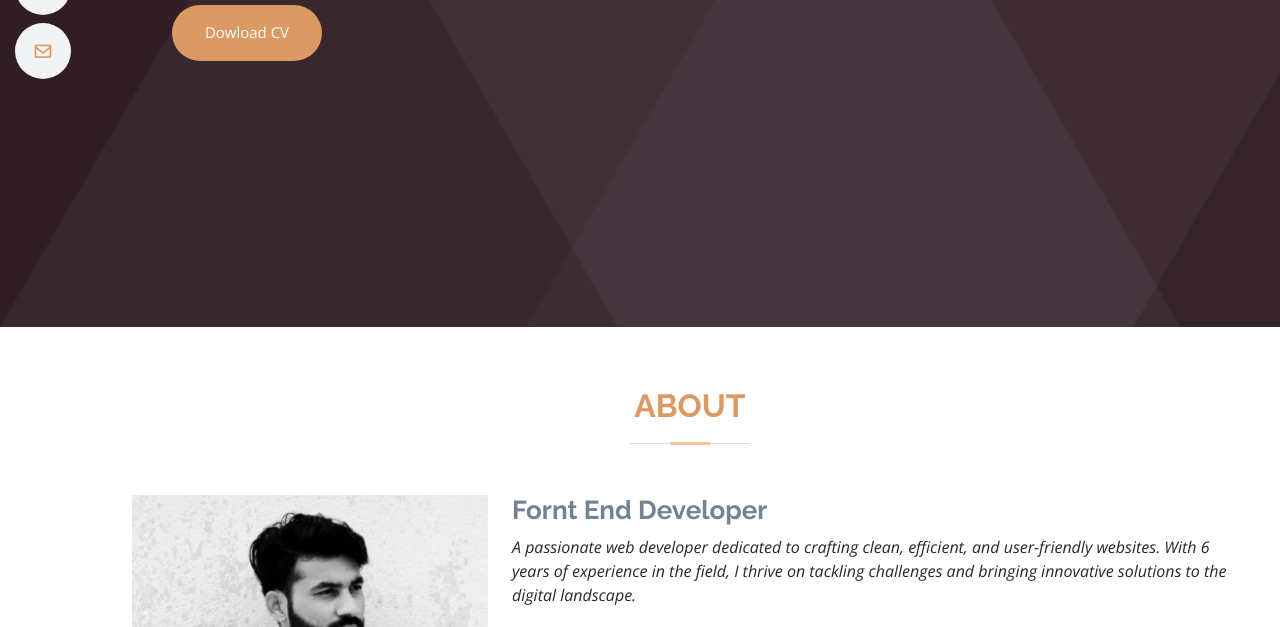
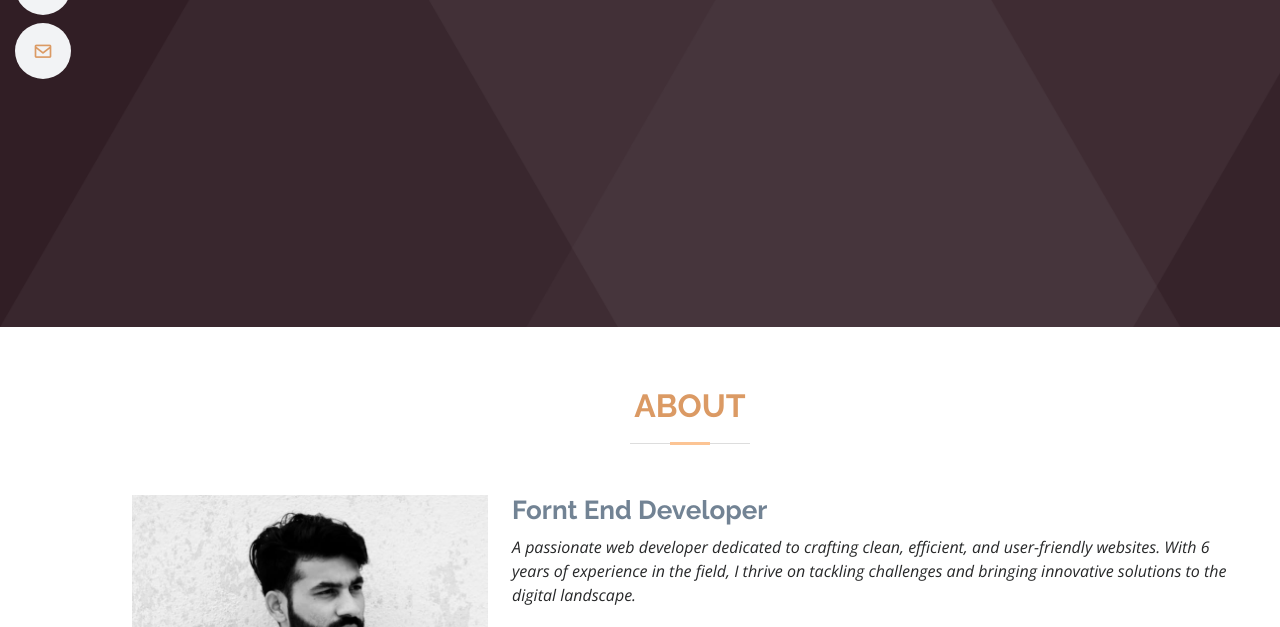
Before and after one commit to kundanmandloi/Portfolio, a plain HTML site: page index.html in a window 1280 px wide. Shown: the part 473-1100 px from the top of the page. Drawn offline with nearby package versions, Linux system fonts and the light colour scheme.

Commit message:
Update index.html

```diff
--- a/index.html
+++ b/index.html
@@ -61,9 +61,9 @@
         <a href="https://join.skype.com/invite/vFbqjS6j3ajb" class="google-plus" target="_blank"><i class="bx bxl-skype"></i></a>
         <a href="http://www.linkedin.com/in/kundan-mandloi-502628105" class="linkedin"><i class="bx bxl-linkedin"></i></a>
       </div> -->
-      <div class="download-CV">
+<!--       <div class="download-CV">
         <a href="assets/Kundan Singh Mandloi.pdf" download="assets/Kundan Singh Mandloi.pdf">Dowload CV</a>
-      </div>
+      </div> -->
     </div>
 
   </section><!-- End Hero -->
```
